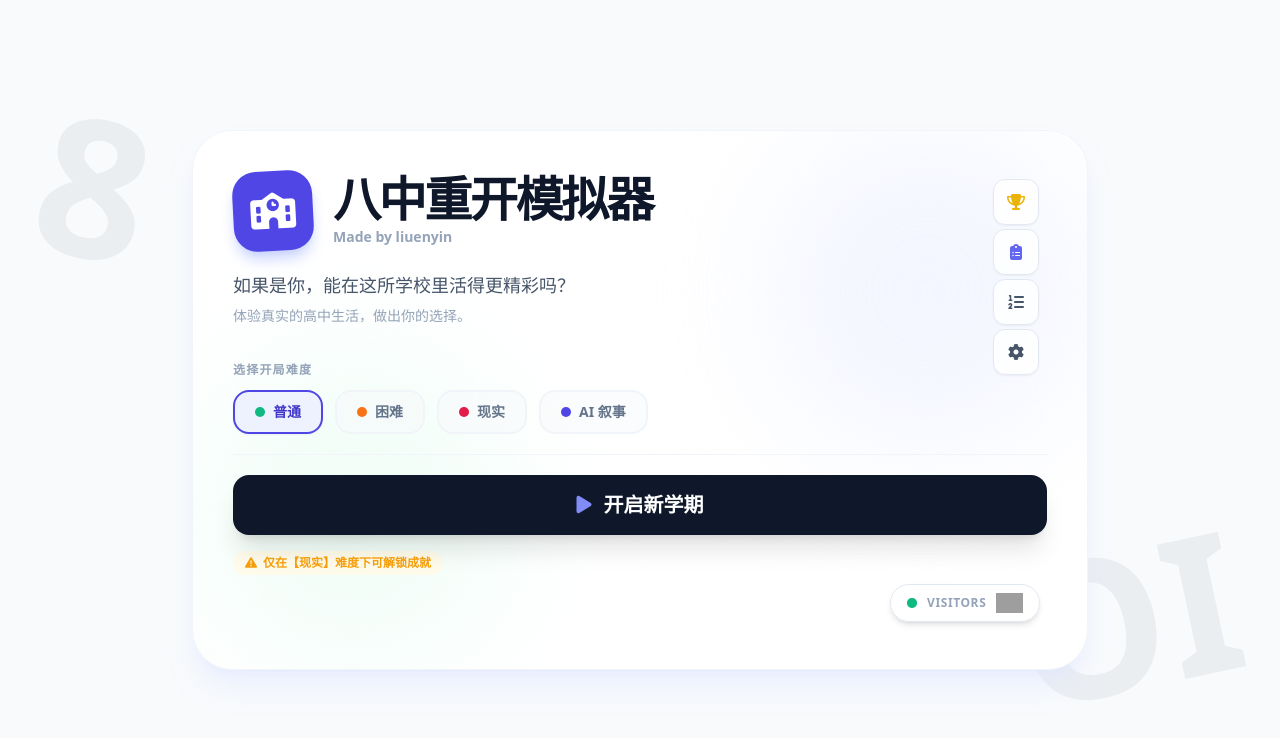
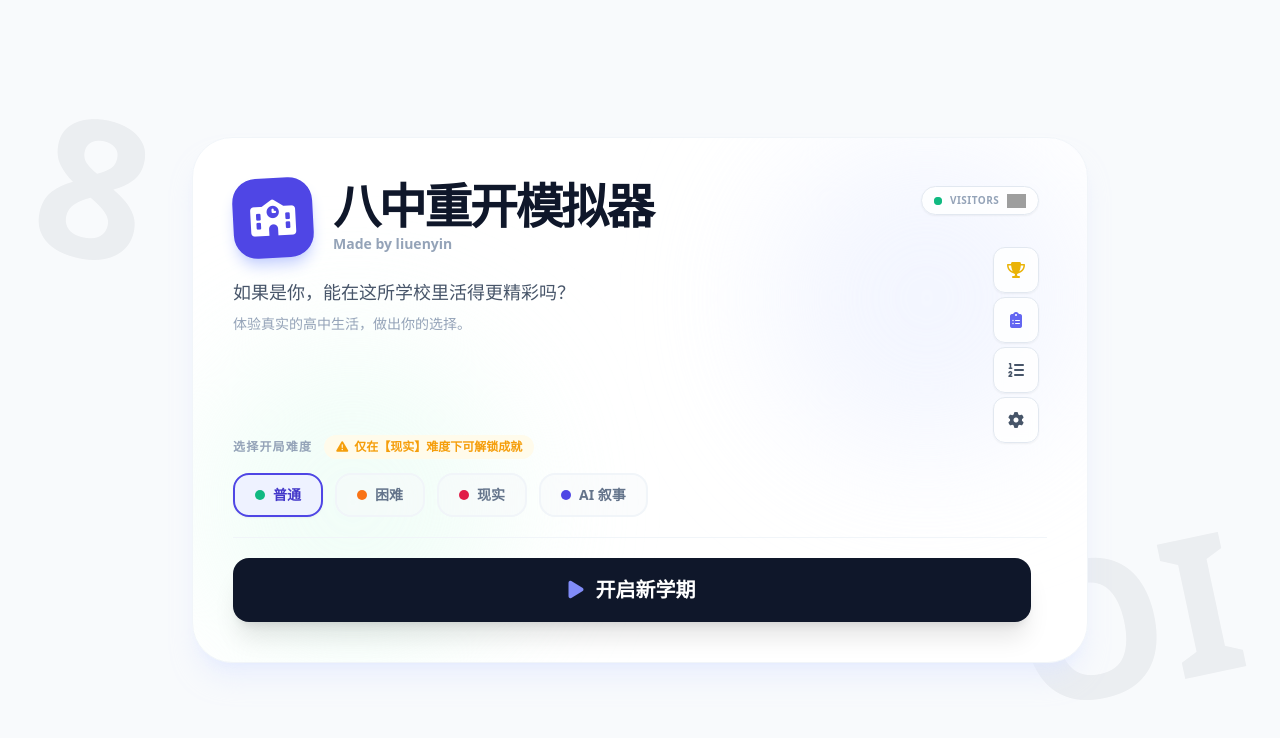
Before and after one commit to xErufy7/recallbj8z, a React (Vite) app: page / in a window 1280 px wide. Shown: the top 738 px of the page. Built offline with nearby package versions, Linux system fonts and the light colour scheme; grey boxes are pictures that could not be loaded.

Commit message:
调整主页排版

```diff
--- a/components/HomeView.tsx
+++ b/components/HomeView.tsx
@@ -62,34 +62,43 @@ const HomeView: React.FC<HomeViewProps> = ({ selectedDifficulty, onDifficultyCha
             <div className="w-full max-w-4xl z-10 mx-auto relative">
 
                 {/* Hero Card */}
-                <div className="bg-white rounded-[2.5rem] p-8 md:p-10 shadow-xl shadow-indigo-100/50 border border-slate-100 flex flex-col justify-between min-h-[540px] relative overflow-hidden">
+                <div className="bg-white rounded-[2.5rem] p-8 md:p-10 shadow-xl shadow-indigo-100/50 border border-slate-100 flex flex-col relative overflow-hidden">
                     <div className="absolute top-0 right-0 w-80 h-80 bg-indigo-50 rounded-full mix-blend-multiply filter blur-3xl opacity-70 animate-blob"></div>
                     <div className="absolute bottom-0 left-0 w-80 h-80 bg-emerald-50 rounded-full mix-blend-multiply filter blur-3xl opacity-70 animate-blob animation-delay-2000"></div>
 
-                    {/* Action buttons */}
-                    <div className="absolute top-10 right-10 md:top-12 md:right-12 flex flex-col gap-1 items-end z-20">
+                    {/* Action buttons + Visitor */}
+                    <div className="absolute top-10 right-10 md:top-12 md:right-12 flex flex-col gap-0 items-end z-20">
+                        {/* Visitor badge */}
+                        <div className="hidden md:flex items-center gap-2 bg-white/80 backdrop-blur-sm border border-slate-200 px-3 py-1.5 rounded-full shadow-sm mb-8">
+                            <span className="relative flex h-2 w-2">
+                                <span className="animate-ping absolute inline-flex h-full w-full rounded-full bg-emerald-400 opacity-75"></span>
+                                <span className="relative inline-flex rounded-full h-2 w-2 bg-emerald-500"></span>
+                            </span>
+                            <span className="text-[10px] font-bold text-slate-400 uppercase tracking-wider">Visitors</span>
+                            <img src="https://api.visitorbadge.io/api/visitors?path=https%3A%2F%2Fgithub.com%2Fliuenyin%2Frecallbj8z&label=&countColor=%234f46e5&style=flat&labelStyle=none" alt="views" className="h-3.5" />
+                        </div>
                         <button onClick={() => setShowAchievements(true)}
-                            className="group px-3 py-2.5 rounded-xl bg-white/80 backdrop-blur-sm border border-slate-200 hover:border-indigo-300 hover:bg-indigo-50 text-slate-600 hover:text-indigo-600 shadow-sm transition-all flex items-center gap-0 text-sm font-bold active:scale-95 whitespace-nowrap"
+                            className="group px-3 py-2.5 rounded-xl bg-white/80 backdrop-blur-sm border border-slate-200 hover:border-indigo-300 hover:bg-indigo-50 text-slate-600 hover:text-indigo-600 shadow-sm transition-all flex items-center gap-0 text-sm font-bold active:scale-95 whitespace-nowrap mb-1"
                         >
                             <span className="max-w-0 overflow-hidden group-hover:max-w-[200px] group-hover:mr-2 transition-all duration-300">成就墙 ({unlockedAchievements.length}/{Object.keys(ACHIEVEMENTS).length})</span>
                             <i className="fas fa-trophy text-yellow-500 flex-shrink-0 w-5 text-center text-base"></i>
                         </button>
                         <button onClick={() => setShowChangelog(true)}
-                            className="group px-3 py-2.5 rounded-xl bg-white/80 backdrop-blur-sm border border-slate-200 hover:border-indigo-300 hover:bg-indigo-50 text-slate-600 hover:text-indigo-600 shadow-sm transition-all flex items-center gap-0 text-sm font-bold active:scale-95 whitespace-nowrap"
+                            className="group px-3 py-2.5 rounded-xl bg-white/80 backdrop-blur-sm border border-slate-200 hover:border-indigo-300 hover:bg-indigo-50 text-slate-600 hover:text-indigo-600 shadow-sm transition-all flex items-center gap-0 text-sm font-bold active:scale-95 whitespace-nowrap mb-1"
                         >
                             <span className="max-w-0 overflow-hidden group-hover:max-w-[200px] group-hover:mr-2 transition-all duration-300">更新日志</span>
                             <i className="fas fa-clipboard-list text-indigo-500 flex-shrink-0 w-5 text-center text-base"></i>
                         </button>
                         {onShowLeaderboard && (
                             <button onClick={onShowLeaderboard}
-                                className="group px-3 py-2.5 rounded-xl bg-white/80 backdrop-blur-sm border border-slate-200 hover:border-indigo-300 hover:bg-indigo-50 text-slate-600 hover:text-indigo-600 shadow-sm transition-all flex items-center gap-0 text-sm font-bold active:scale-95 whitespace-nowrap"
+                                className="group px-3 py-2.5 rounded-xl bg-white/80 backdrop-blur-sm border border-slate-200 hover:border-indigo-300 hover:bg-indigo-50 text-slate-600 hover:text-indigo-600 shadow-sm transition-all flex items-center gap-0 text-sm font-bold active:scale-95 whitespace-nowrap mb-1"
                             >
                                 <span className="max-w-0 overflow-hidden group-hover:max-w-[200px] group-hover:mr-2 transition-all duration-300">排行榜</span>
                                 <i className="fas fa-list-ol flex-shrink-0 w-5 text-center text-base"></i>
                             </button>
                         )}
                         <button onClick={handleCustomClick}
-                            className="group px-3 py-2.5 rounded-xl bg-white/80 backdrop-blur-sm border border-slate-200 hover:border-indigo-300 hover:bg-indigo-50 text-slate-600 hover:text-indigo-600 shadow-sm transition-all flex items-center gap-0 text-sm font-bold active:scale-95 whitespace-nowrap"
+                            className="group px-3 py-2.5 rounded-xl bg-white/80 backdrop-blur-sm border border-slate-200 hover:border-indigo-300 hover:bg-indigo-50 text-slate-600 hover:text-indigo-600 shadow-sm transition-all flex items-center gap-0 text-sm font-bold active:scale-95 whitespace-nowrap mb-1"
                         >
                             <span className="max-w-0 overflow-hidden group-hover:max-w-[200px] group-hover:mr-2 transition-all duration-300">设置</span>
                             <i className="fas fa-cog flex-shrink-0 w-5 text-center text-base"></i>
@@ -112,9 +121,21 @@ const HomeView: React.FC<HomeViewProps> = ({ selectedDifficulty, onDifficultyCha
                             </p>
 
                             {/* Difficulty Selection */}
-                            <div className="mt-8">
-                                <h3 className="text-xs font-black text-slate-400 uppercase tracking-widest mb-3">选择开局难度</h3>
-                                <div className="flex flex-wrap gap-3">
+                            <div className="mt-24">
+                                <div className="flex flex-wrap items-center gap-3 mb-3 min-h-[28px]">
+                                    <h3 className="text-xs font-black text-slate-400 uppercase tracking-widest whitespace-nowrap">选择开局难度</h3>
+                                    {selectedDifficulty !== 'REALITY' && selectedDifficulty !== 'AI_STORY' && (
+                                        <span className="text-xs text-amber-500 font-bold flex items-center gap-1.5 bg-amber-50 px-3 py-1 rounded-full whitespace-nowrap">
+                                            <i className="fas fa-exclamation-triangle"></i> 仅在【现实】难度下可解锁成就
+                                        </span>
+                                    )}
+                                    {selectedDifficulty === 'AI_STORY' && (
+                                        <span className="text-xs text-indigo-600 font-bold flex items-center gap-1.5 bg-indigo-50 px-3 py-1 rounded-full border border-indigo-100 whitespace-nowrap">
+                                            <i className="fas fa-robot"></i> 请确保已在设置中配置 API Key
+                                        </span>
+                                    )}
+                                </div>
+                                <div className="flex flex-wrap items-center gap-3">
                                     {(Object.entries(DIFFICULTY_PRESETS) as [Difficulty, typeof DIFFICULTY_PRESETS['NORMAL']][]).map(([key, config]) => (
                                         <button key={key} onClick={() => onDifficultyChange(key)}
                                             className={`px-5 py-2.5 rounded-2xl border-2 transition-all flex items-center gap-2 font-bold text-sm ${selectedDifficulty === key ? 'border-indigo-600 bg-indigo-50 text-indigo-700 shadow-sm' : 'border-slate-100 bg-slate-50/50 text-slate-500 hover:border-slate-300 hover:bg-white'}`}
@@ -133,42 +154,26 @@ const HomeView: React.FC<HomeViewProps> = ({ selectedDifficulty, onDifficultyCha
                             <div className="flex gap-4">
                                 <button
                                     onClick={onStart}
-                                    className="bg-slate-900 text-white flex-1 py-4 rounded-2xl font-black text-xl shadow-xl hover:shadow-2xl hover:-translate-y-1 transition-all flex items-center justify-center gap-3"
+                                    className="bg-slate-900 text-white flex-1 py-4 rounded-2xl font-black text-xl shadow-xl hover:shadow-2xl hover:-translate-y-1 transition-all flex items-center justify-center gap-3 border-2 border-transparent"
                                 >
                                     <i className="fas fa-play text-indigo-400"></i> 开启新学期
                                 </button>
 
-                                {hasSave && (
-                                    <button onClick={onLoadGame} className="flex-[0.5] py-4 bg-white text-emerald-600 border-2 border-emerald-100 hover:border-emerald-300 rounded-2xl font-black text-lg shadow-lg hover:shadow-xl hover:-translate-y-1 transition-all flex items-center justify-center gap-2" title="继续上次的进度">
-                                        <i className="fas fa-save"></i> 继续游戏
-                                    </button>
-                                )}
+                                <div className={`overflow-visible transition-all duration-500 ease-in-out ${hasSave ? 'flex-[0.5] opacity-100 w-[180px]' : 'flex-[0] opacity-0 w-0'}`}>
+                                    <button onClick={onLoadGame}
+                                        className="bg-white text-emerald-600 border-2 border-emerald-100 hover:border-emerald-300 rounded-2xl py-4 px-5 font-black text-lg hover:-translate-y-1 transition-all flex items-center justify-center gap-2 whitespace-nowrap w-full"
+                                        title="继续上次的进度"
+                                        disabled={!hasSave}
+                                    >
+                                    <i className="fas fa-save flex-shrink-0"></i> <span className="whitespace-nowrap">继续游戏</span>
+                                </button>
+                                </div>
                             </div>
 
-                        {/* Warnings */}
-                        {selectedDifficulty !== 'REALITY' && selectedDifficulty !== 'AI_STORY' && (
-                            <div className="mt-4 text-xs text-amber-500 font-bold flex items-center gap-1.5 bg-amber-50 w-fit px-3 py-1 rounded-full">
-                                <i className="fas fa-exclamation-triangle"></i> 仅在【现实】难度下可解锁成就
-                            </div>
-                        )}
-                        {selectedDifficulty === 'AI_STORY' && (
-                            <div className="mt-4 text-xs text-indigo-600 font-bold flex items-center gap-1.5 bg-indigo-50 w-fit px-3 py-1 rounded-full border border-indigo-100">
-                                <i className="fas fa-robot"></i> AI叙事模式：事件由 AI 实时生成，请确保已在设置中配置 API Key。
-                            </div>
-                        )}
 
                     </div>
                 </div>
 
-                {/* Visitor badge - absolute bottom-right of hero card wrapper */}
-                <div className="hidden md:flex items-center gap-2.5 bg-white/90 backdrop-blur-sm border border-slate-200 px-4 py-2 rounded-full shadow-md absolute bottom-10 right-10 md:bottom-12 md:right-12 z-10">
-                    <span className="relative flex h-2.5 w-2.5">
-                        <span className="animate-ping absolute inline-flex h-full w-full rounded-full bg-emerald-400 opacity-75"></span>
-                        <span className="relative inline-flex rounded-full h-2.5 w-2.5 bg-emerald-500"></span>
-                    </span>
-                    <span className="text-xs font-bold text-slate-400 uppercase tracking-wider">Visitors</span>
-                    <img src="https://api.visitorbadge.io/api/visitors?path=https%3A%2F%2Fgithub.com%2Fliuenyin%2Frecallbj8z&label=&countColor=%234f46e5&style=flat&labelStyle=none" alt="views" className="h-5" />
-                </div>
             </div>
 
             {/* Custom Modal: Stats + AI Settings */}
```
